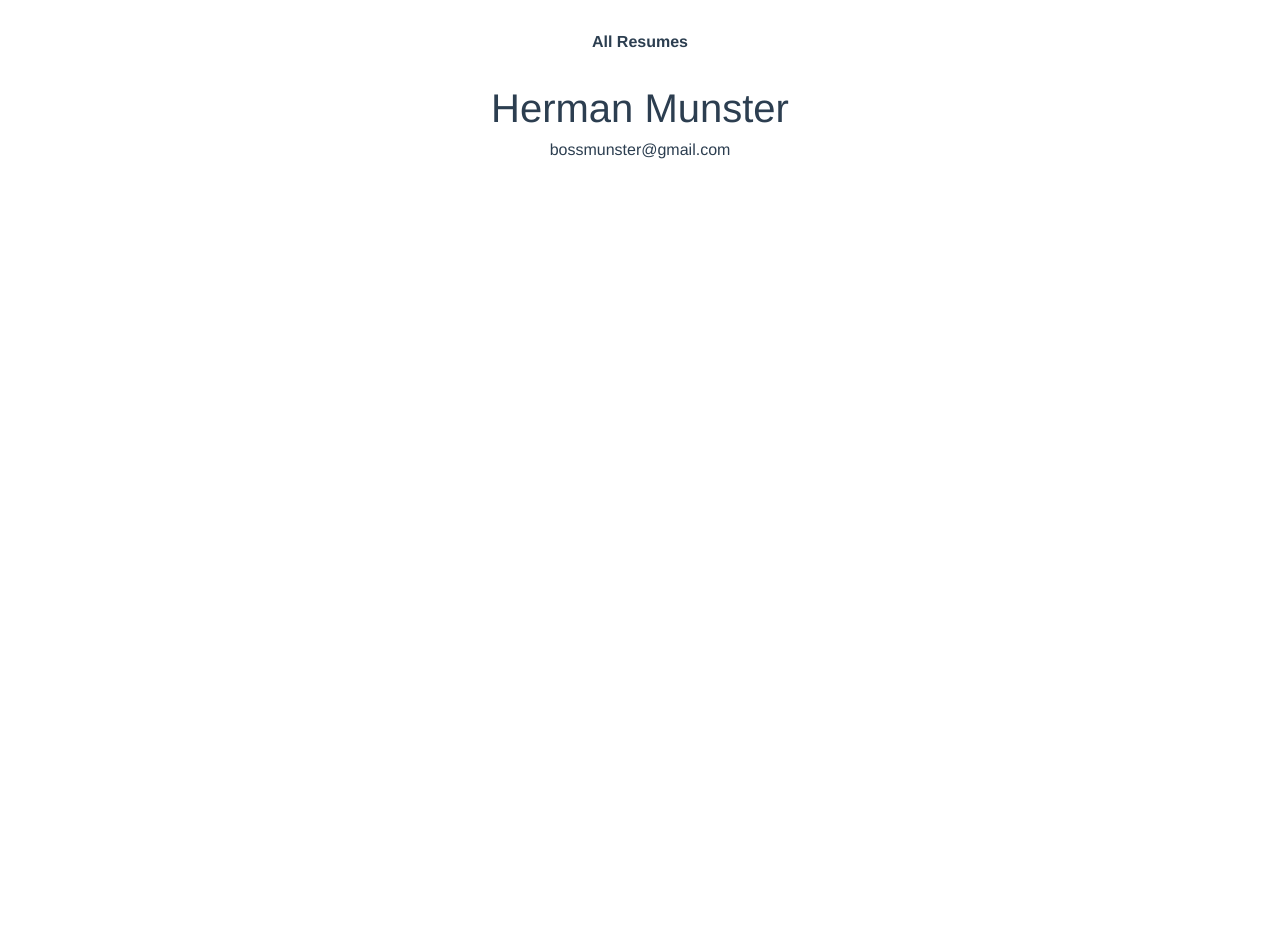
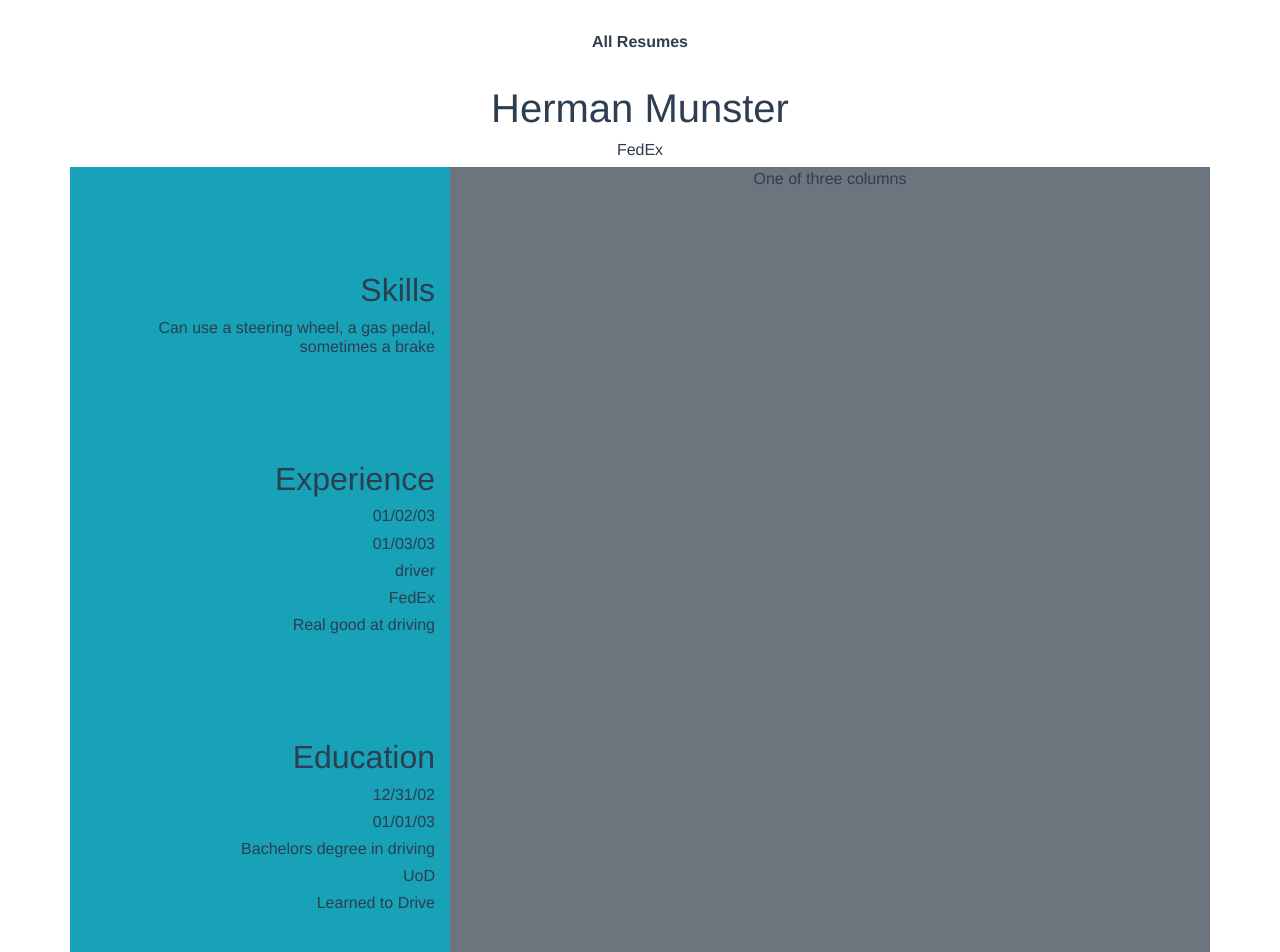
Before and after one commit to Ripster47/oniline_resume_vue, a Vue app: page /show in a window 1280 px wide. Shown: the top 952 px of the page. Before the commit the page ends 800 px from the top, so only its background shows below. Built offline with nearby package versions, Linux system fonts and the light colour scheme.

Commit message:
basic resume format partially completed

```diff
--- a/src/views/ResumeShow.vue
+++ b/src/views/ResumeShow.vue
@@ -1,11 +1,54 @@
 <template>
   <div class="resume-show">
-    <h1>{{ student.first_name}} {{ student.last_name }}</h1>
+    <h1>{{ student[0].first_name}} {{ student[0].last_name }}</h1>
     <div>
-      <h6>{{ student.email }}</h6>
+      <h6>{{ student[0].experience[0].company_name }}</h6>
     </div>
-    <p></p>
-  </div>
+      <div class="container">
+        <div class="row">
+
+          <div class="col-4 bg-info">
+            <h2 class="pt-5"></h2>
+            <h2 class="text-right pt-5">Skills</h2>
+            <div>
+              <h6 class="text-right">{{student[0].skills[0].skill}}</h6>
+            </div>
+            <div class="pb-5"></div>
+            <div class="pb-5"></div>
+            <h2 class="text-right">Experience</h2>
+            <div>
+              <h6 class="text-right">{{student[0].experience[0].start_date}}</h6>
+              <h6 class="text-right">{{student[0].experience[0].end_date}}</h6>
+              <h6 class="text-right">{{student[0].experience[0].job_title}}</h6>
+              <h6 class="text-right">{{student[0].experience[0].company_name}}</h6>
+              <h6 class="text-right">{{student[0].experience[0].details}}</h6>
+            </div>
+            <div class="pb-5"></div>
+            <div class="pb-5"></div>
+            <h2 class="text-right">Education</h2>
+            <div>
+              <h6 class="text-right">{{student[0].education[0].start_date}}</h6>
+              <h6 class="text-right">{{student[0].education[0].end_date}}</h6>
+              <h6 class="text-right">{{student[0].education[0].degree}}</h6>
+              <h6 class="text-right">{{student[0].education[0].university_name}}</h6>
+              <h6 class="text-right">{{student[0].education[0].details}}</h6>
+            </div>
+            <div class="pb-5"></div>
+            <div class="pb-5"></div>
+            <h2 class="text-right">Capstone</h2>
+            <div>
+              <h6 class="text-right">{{student[0].capstone[0].name}}</h6>
+              <h6 class="text-right">{{student[0].capstone[0].description}}</h6>
+              <h6 class="text-right">{{student[0].capstone[0].url}}</h6>
+            </div>
+          </div>
+
+          <div class="col-8 bg-secondary">
+            One of three columns
+          </div>
+        </div>
+      </div>
+    </div>
 </template>
 
 <style>
@@ -15,33 +58,81 @@
 export default {
   data: function() {
     return {
+            student_id: 0,
             first_name: "",
             last_name: "",
             email: "",
             phone_number: "",
-            bio: "",
+            short_bio: "",
             linkedin_url: "",
             twitter_handle: "",
-            website_url: "",
-            resume_url: "",
+            personal_blog: "",
+            online_resume_url: "",
             github_url: "",
-            photo: ""
+            photo: "",
+            start_date: "",
+            end_date: "",
+            job_title: "",
+            company_name: "",
+            details: "",
+            start_date: "",
+            end_date: "",
+            degree: "",
+            university_name: "",
+            skill: "",
+            name: "",
+            description: "",
+            url: ""
             };
   },
   created: function() {
-    this.student = {
-                    first_name: "Herman",
-                    last_name: "Munster",
-                    email: "bossmunster@gmail.com",
-                    phone_number: "18003456789",
-                    bio: "I am a monster, who somehow still has a happy family",
-                    linkedin_url: "www.linkedinurl.com",
-                    twitter_handle: "BossMunster",
-                    website_url: "www.websiteurl.com",
-                    resume_url: "www.resumeurl.com",
-                    github_url: "www.githuburl.com",
-                    photo: "picture"
-                    }
+    this.student = [{
+                      "student_id": "#",
+                      "first_name": "Herman",
+                      "last_name": "Munster",
+                      "email": "bossmunster@gmail.com",
+                      "phone_number": "8476577890",
+                      "short_bio": "I am monster",
+                      "linkedin_url": "www.linkedinurl.com",
+                      "twitter_handle": "bossmunster",
+                      "personal_blog": "its personal",
+                      "online_resume_url": "www.onlineresumeurl.com",
+                      "github_url": "www.githuburl.com",
+                      "photo": "https://i.ebayimg.com/images/g/wd8AAOxy4kpQ~uGQ/s-l300.jpg",
+                      "experience": [
+                                     {
+                                       "student_id": "#",
+                                       "start_date": "01/02/03",
+                                       "end_date": "01/03/03",
+                                       "job_title": "driver",
+                                       "company_name": "FedEx",
+                                       "details": "Real good at driving"
+                                     }
+                      ],
+                      "education":[
+                                  {
+                                    "student_id": "#",
+                                    "start_date": "12/31/02",
+                                    "end_date": "01/01/03",
+                                    "degree": "Bachelors degree in driving",
+                                    "university_name": "UoD",
+                                    "details": "Learned to Drive"
+                                  }
+                      ],
+                      "skills": [
+                                  {
+                                    "student_id": "#",
+                                    "skill": "Can use a steering wheel, a gas pedal, sometimes a brake"
+                                  }
+                      ],
+                      "capstone":[
+                                  {
+                                    "student_id": "#",
+                                    "name": "MunsterHunter",
+                                    "description": "Use to hunt Munsters",
+                                    "url": "www.url.com"
+                                  }]
+                    }]
   },
   methods: {}
 };
```
